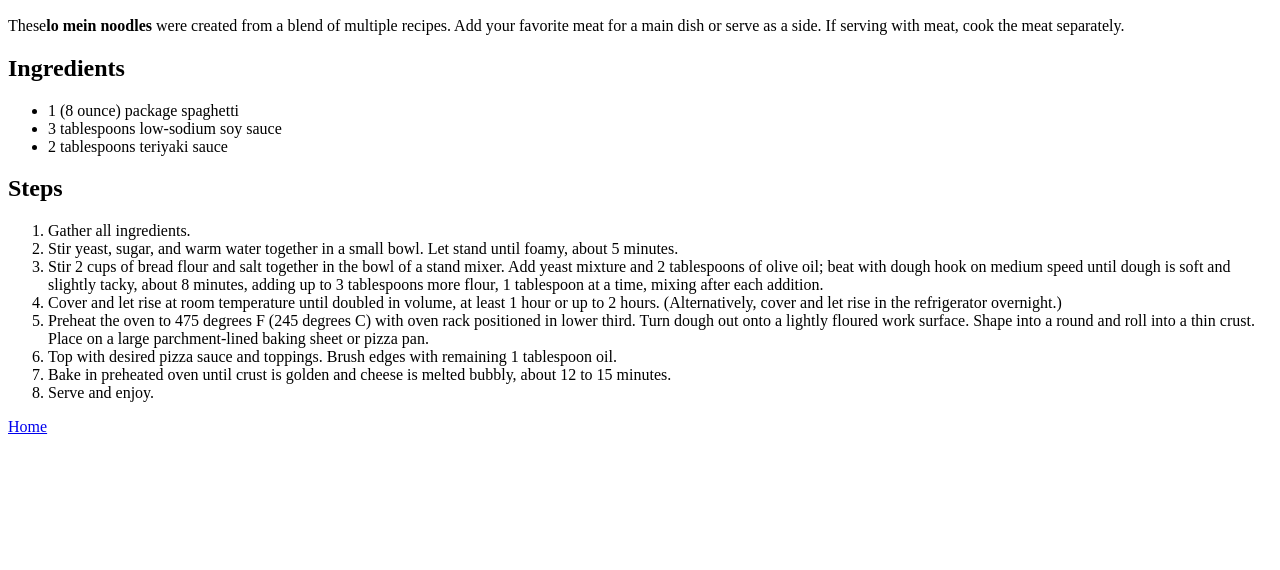
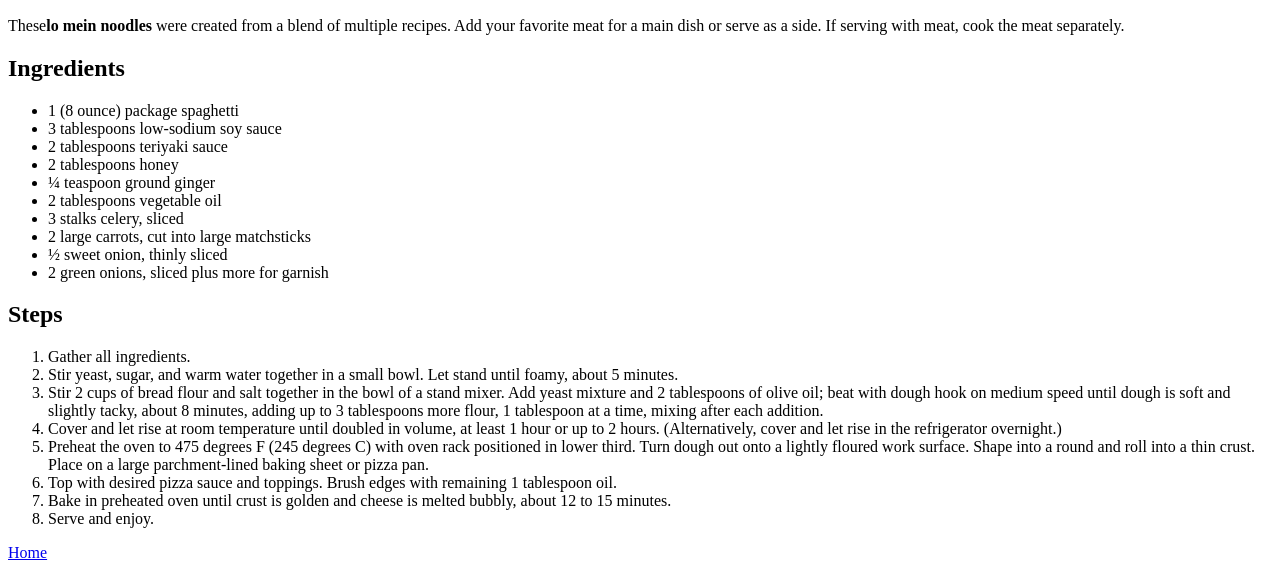
Before and after one commit to hitnc/odin-recipes, a plain HTML site: page recipes/noodles.html in a window 1280 px wide. Shown: the part 334-904 px from the top of the page. Before the commit the page ends 800 px from the top, so only its background shows below. Drawn offline with Linux system fonts and the light colour scheme.

Commit message:
Rename noddles.html to noodles.html

```diff
--- a/recipes/noddles.html
+++ b/recipes/noodles.html
@@ -18,8 +18,13 @@
             <li>1 (8 ounce) package spaghetti</li>
             <li>3 tablespoons low-sodium soy sauce</li>
             <li>2 tablespoons teriyaki sauce</li>
-
-
+            <li>2 tablespoons honey</li>
+            <li>¼ teaspoon ground ginger</li>
+            <li>2 tablespoons vegetable oil</li>
+            <li>3 stalks celery, sliced</li>
+            <li>2 large carrots, cut into large matchsticks</li>
+            <li>½ sweet onion, thinly sliced</li>
+            <li>2 green onions, sliced plus more for garnish</li>
         </ul>
         <p><h2>Steps</h2></p>
         <ol>
```
